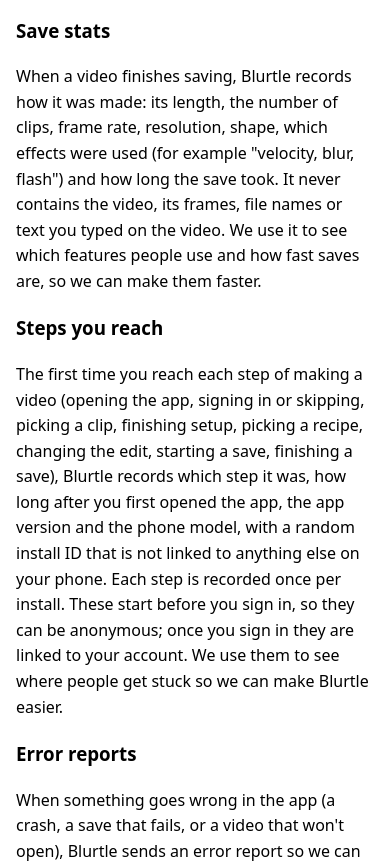
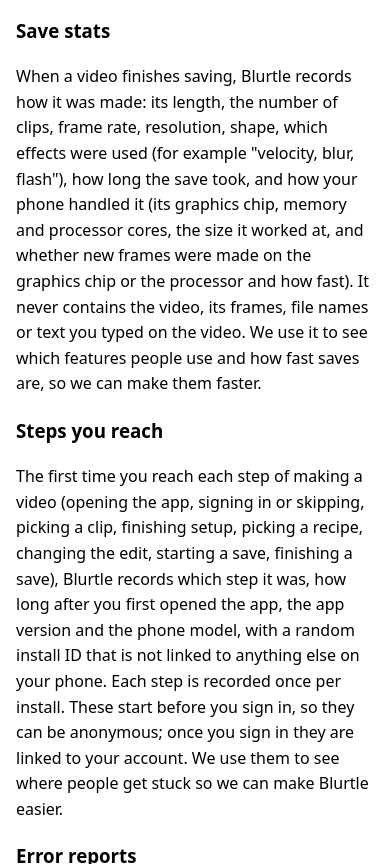
Before and after one commit to Taha-Lakdawala/blurtle-privacy, a plain HTML site: page index.html in a window 390 px wide. Shown: the part 1018-1882 px from the top of the page. Drawn offline with Linux system fonts and the light colour scheme.

Commit message:
save stats: phone setup

```diff
--- a/index.html
+++ b/index.html
@@ -21,7 +21,7 @@
 </ul>
 <p>We use this to keep your account, to understand how Blurtle is used on different phones so we can improve it, to match error reports and ideas to the person who sent them, and to reply to you. We never post anything to your Google account and never see your Google password.</p>
 <h3>Save stats</h3>
-<p>When a video finishes saving, Blurtle records how it was made: its length, the number of clips, frame rate, resolution, shape, which effects were used (for example "velocity, blur, flash") and how long the save took. It never contains the video, its frames, file names or text you typed on the video. We use it to see which features people use and how fast saves are, so we can make them faster.</p>
+<p>When a video finishes saving, Blurtle records how it was made: its length, the number of clips, frame rate, resolution, shape, which effects were used (for example "velocity, blur, flash"), how long the save took, and how your phone handled it (its graphics chip, memory and processor cores, the size it worked at, and whether new frames were made on the graphics chip or the processor and how fast). It never contains the video, its frames, file names or text you typed on the video. We use it to see which features people use and how fast saves are, so we can make them faster.</p>
 <h3>Steps you reach</h3>
 <p>The first time you reach each step of making a video (opening the app, signing in or skipping, picking a clip, finishing setup, picking a recipe, changing the edit, starting a save, finishing a save), Blurtle records which step it was, how long after you first opened the app, the app version and the phone model, with a random install ID that is not linked to anything else on your phone. Each step is recorded once per install. These start before you sign in, so they can be anonymous; once you sign in they are linked to your account. We use them to see where people get stuck so we can make Blurtle easier.</p>
 <h3>Error reports</h3>
```
